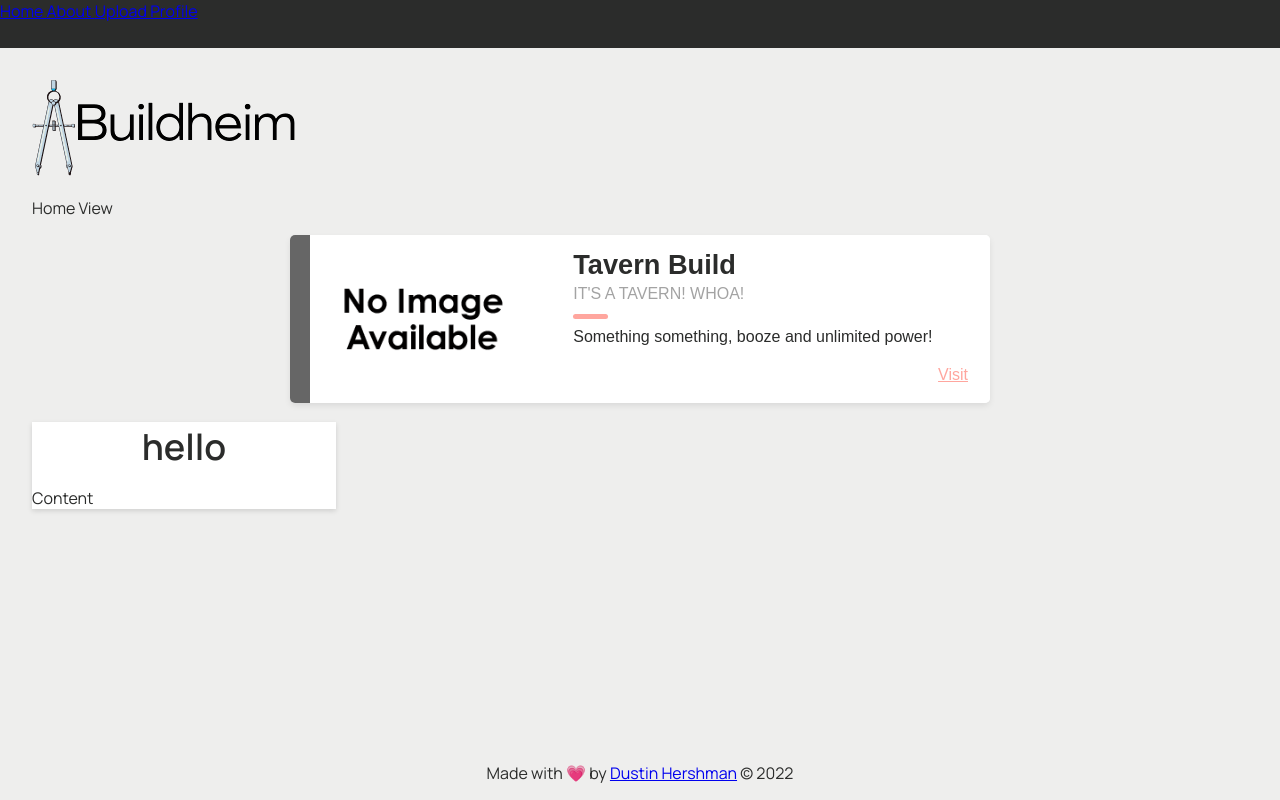
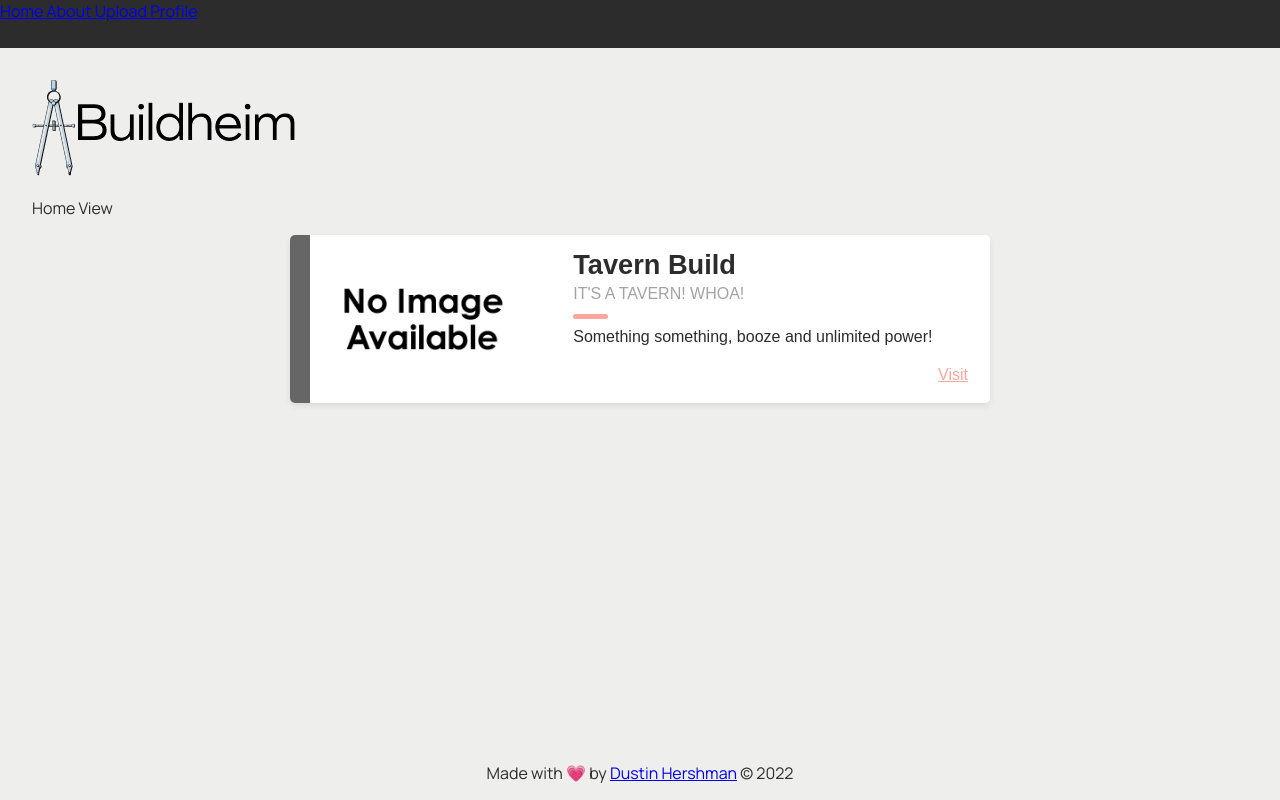
Before and after one commit to dhershman1/buildheim, a Vue app: page / in a window 1280 px wide. Built offline with nearby package versions, Linux system fonts and the light colour scheme.

Commit message:
Removed: Basic card experiments from home

```diff
--- a/src/views/HomeView.vue
+++ b/src/views/HomeView.vue
@@ -12,25 +12,15 @@
         <p>Something something, booze and unlimited power!</p>
       </template>
     </preview-card>
-    <basic-card
-      title="hello"
-      size="sm"
-    >
-      <template #content>
-        <p>Content</p>
-      </template>
-    </basic-card>
   </div>
 </template>
 
 <script>
-import BasicCard from '@/components/BasicCard'
 import PreviewCard from '@/components/PreviewCard'
 
 export default {
   name: 'HomeView',
   components: {
-    BasicCard,
     PreviewCard
   }
 }
```
